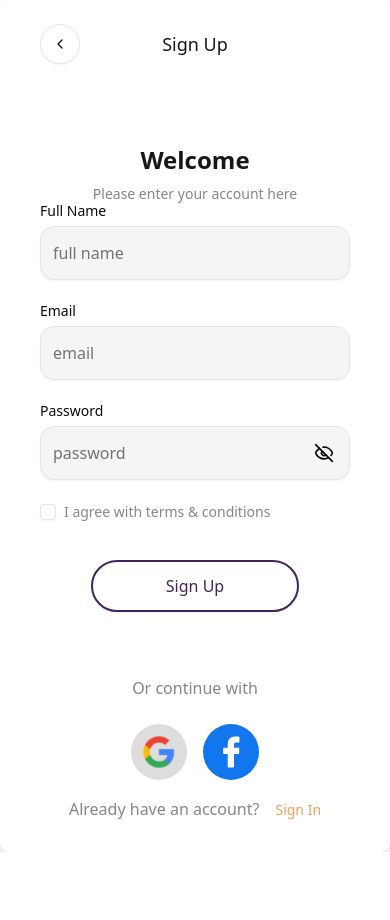
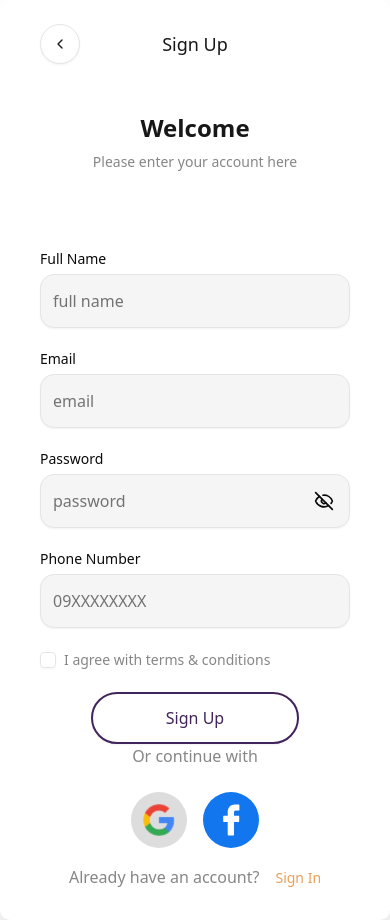
Before and after one commit to JuniorSE15/FindMyFluffy-Web, a Next.js app: page /signup in a window 390 px wide. Before the commit the page ends 852 px from the top, so only its background shows below. Built offline with nearby package versions, Linux system fonts and the light colour scheme.

Commit message:
fix: sign in and sign up layout and add phone input to sign up

```diff
--- a/src/app/(auth)/components/form/signin-form.tsx
+++ b/src/app/(auth)/components/form/signin-form.tsx
@@ -10,6 +10,7 @@ import {
   FormField,
   FormItem,
   FormLabel,
+  FormMessage,
 } from '@/components/ui/form';
 import { Input } from '@/components/ui/input';
 import { zodResolver } from '@hookform/resolvers/zod';
@@ -19,7 +20,6 @@ import { SignInSchema } from '@/schemas/auth.schema';
 
 export function SignInForm() {
   const [showPassword, setShowPassword] = useState(false);
-  const [loading, setLoading] = useState(false);
 
   const form = useForm<z.infer<typeof SignInSchema>>({
     resolver: zodResolver(SignInSchema),
@@ -29,9 +29,13 @@ export function SignInForm() {
     },
   });
 
+  const onSubmit = (data: z.infer<typeof SignInSchema>) => {
+    console.log(data);
+  };
+
   return (
     <Form {...form}>
-      <form className='w-full space-y-6'>
+      <form className='w-full space-y-6' onSubmit={form.handleSubmit(onSubmit)}>
         <FormField
           name='email'
           render={({ field }) => (
@@ -43,8 +47,10 @@ export function SignInForm() {
                   id='email'
                   placeholder='email'
                   className='bg-accent h-[54px] rounded-xl'
+                  {...field}
                 />
               </FormControl>
+              <FormMessage />
             </FormItem>
           )}
         />
@@ -60,6 +66,7 @@ export function SignInForm() {
                     id='password'
                     placeholder='password'
                     className='bg-accent h-[54px] rounded-xl'
+                    {...field}
                   />
                   <div className='absolute top-1/2 right-4 -translate-y-1/2'>
                     {showPassword ? (
@@ -76,6 +83,7 @@ export function SignInForm() {
                   </div>
                 </div>
               </FormControl>
+              <FormMessage />
             </FormItem>
           )}
         />
@@ -86,16 +94,15 @@ export function SignInForm() {
             </Button>
           </Link>
         </div>
-        <div className='mt-10 flex justify-center'>
+        <div className='mt-6 flex justify-center'>
           <Button
             type='submit'
             variant='default'
             className='bg-secondary-bg text-primary-foreground w-52 cursor-pointer rounded-full border-2 py-6 text-base font-medium transition-all duration-300 ease-in-out'
             size='lg'
-            disabled={loading}
-            onClick={() => setLoading(true)}
+            disabled={form.formState.isSubmitting}
           >
-            {loading ? (
+            {form.formState.isSubmitting ? (
               <>
                 <Loader2Icon size={24} className='animate-spin' />
                 <span>Signing in...</span>
--- a/src/app/(auth)/components/form/signup-form.tsx
+++ b/src/app/(auth)/components/form/signup-form.tsx
@@ -1,7 +1,6 @@
 'use client';
 
 import { useState } from 'react';
-import Link from 'next/link';
 import { useForm } from 'react-hook-form';
 import { z } from 'zod';
 import {
@@ -10,6 +9,7 @@ import {
   FormField,
   FormItem,
   FormLabel,
+  FormMessage,
 } from '@/components/ui/form';
 import { Input } from '@/components/ui/input';
 import { zodResolver } from '@hookform/resolvers/zod';
@@ -21,7 +21,6 @@ import { Checkbox } from '@/components/ui/checkbox';
 
 export function SignUpForm() {
   const [showPassword, setShowPassword] = useState(false);
-  const [loading, setLoading] = useState(false);
 
   const form = useForm<z.infer<typeof SignUpSchema>>({
     resolver: zodResolver(SignUpSchema),
@@ -29,12 +28,17 @@ export function SignUpForm() {
       fullName: '',
       email: '',
       password: '',
+      phoneNumber: '',
     },
   });
 
+  const onSubmit = (data: z.infer<typeof SignUpSchema>) => {
+    console.log(data);
+  };
+
   return (
     <Form {...form}>
-      <form className='w-full space-y-6'>
+      <form className='w-full space-y-6' onSubmit={form.handleSubmit(onSubmit)}>
         <FormField
           name='fullName'
           render={({ field }) => (
@@ -46,8 +50,10 @@ export function SignUpForm() {
                   id='fullName'
                   placeholder='full name'
                   className='bg-accent h-[54px] rounded-xl'
+                  {...field}
                 />
               </FormControl>
+              <FormMessage />
             </FormItem>
           )}
         />
@@ -62,8 +68,10 @@ export function SignUpForm() {
                   id='email'
                   placeholder='email'
                   className='bg-accent h-[54px] rounded-xl'
+                  {...field}
                 />
               </FormControl>
+              <FormMessage />
             </FormItem>
           )}
         />
@@ -79,6 +87,7 @@ export function SignUpForm() {
                     id='password'
                     placeholder='password'
                     className='bg-accent h-[54px] rounded-xl'
+                    {...field}
                   />
                   <div className='absolute top-1/2 right-4 -translate-y-1/2'>
                     {showPassword ? (
@@ -95,6 +104,25 @@ export function SignUpForm() {
                   </div>
                 </div>
               </FormControl>
+              <FormMessage />
+            </FormItem>
+          )}
+        />
+        <FormField
+          name='phoneNumber'
+          render={({ field }) => (
+            <FormItem>
+              <FormLabel>Phone Number</FormLabel>
+              <FormControl>
+                <Input
+                  type='text'
+                  id='phoneNumber'
+                  placeholder='09XXXXXXXX'
+                  className='bg-accent h-[54px] rounded-xl'
+                  {...field}
+                />
+              </FormControl>
+              <FormMessage />
             </FormItem>
           )}
         />
@@ -104,16 +132,15 @@ export function SignUpForm() {
             I agree with terms &amp; conditions
           </Label>
         </div>
-        <div className='mt-10 flex justify-center'>
+        <div className='mt-6 flex justify-center'>
           <Button
             type='submit'
             variant='outline'
             className='border-secondary-bg text-secondary-bg w-52 cursor-pointer rounded-full border-2 py-6 text-base font-medium transition-all duration-300 ease-in-out'
             size='lg'
-            disabled={loading}
-            onClick={() => setLoading(true)}
+            disabled={form.formState.isSubmitting}
           >
-            {loading ? (
+            {form.formState.isSubmitting ? (
               <>
                 <Loader2Icon size={24} className='animate-spin' />
                 <span>Signing up...</span>
--- a/src/app/(auth)/signin/page.tsx
+++ b/src/app/(auth)/signin/page.tsx
@@ -6,14 +6,16 @@ export default function SignIn() {
   return (
     <div className='flex min-h-screen w-full flex-col items-center px-10 py-6'>
       <Navigator currentPage='Sign In' />
-      <div className='mt-20 flex flex-col gap-2 text-center'>
+      <div className='mt-12 flex flex-col gap-2 text-center'>
         <h1 className='text-primary text-2xl font-semibold'>Welcome back</h1>
         <p className='text-secondary-text text-sm'>
           Please enter your account here
         </p>
       </div>
-      <div className='mt-auto flex h-full w-full flex-col items-center justify-center gap-16'>
+      <div className='mt-28 flex h-full w-full flex-col items-center justify-center'>
         <SignInForm />
+      </div>
+      <div className='mt-auto'>
         <Footer type='signin' />
       </div>
     </div>
--- a/src/app/(auth)/signup/page.tsx
+++ b/src/app/(auth)/signup/page.tsx
@@ -6,14 +6,16 @@ export default function SignUp() {
   return (
     <div className='flex min-h-screen w-full flex-col items-center px-10 py-6'>
       <Navigator currentPage='Sign Up' />
-      <div className='mt-20 flex flex-col gap-2 text-center'>
+      <div className='mt-12 flex flex-col gap-2 text-center'>
         <h1 className='text-primary text-2xl font-semibold'>Welcome</h1>
         <p className='text-secondary-text text-sm'>
           Please enter your account here
         </p>
       </div>
-      <div className='mt-auto flex h-full w-full flex-col items-center justify-center gap-16'>
+      <div className='mt-20 flex h-full w-full flex-col items-center justify-center'>
         <SignUpForm />
+      </div>
+      <div className='mt-auto'>
         <Footer type='signup' />
       </div>
     </div>
--- a/src/schemas/auth.schema.ts
+++ b/src/schemas/auth.schema.ts
@@ -9,4 +9,12 @@ export const SignUpSchema = z.object({
   fullName: z.string().min(1),
   email: z.email(),
   password: z.string().min(8),
+  phoneNumber: z
+    .string()
+    .min(10)
+    .max(10)
+    .regex(
+      /^(0[689]{1})+([0-9]{8})+$/,
+      'Phone number must be a number and without -',
+    ),
 });
```
